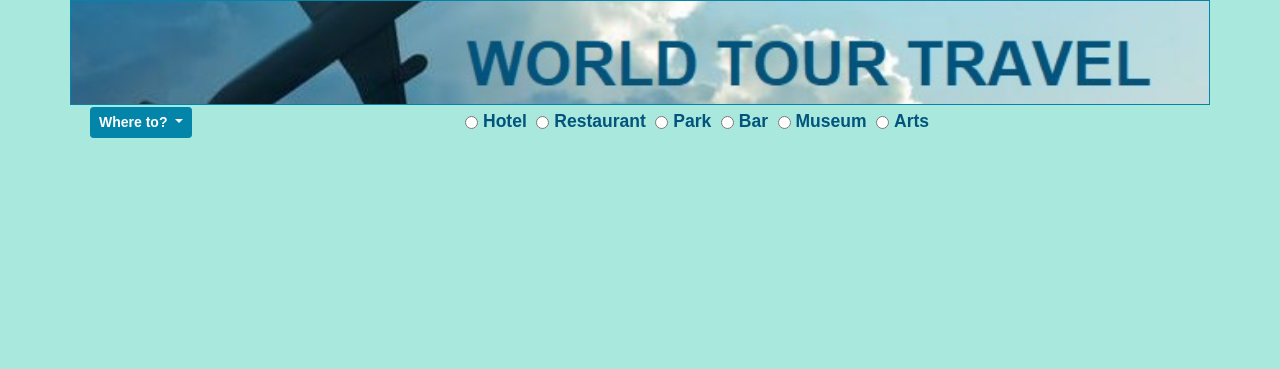
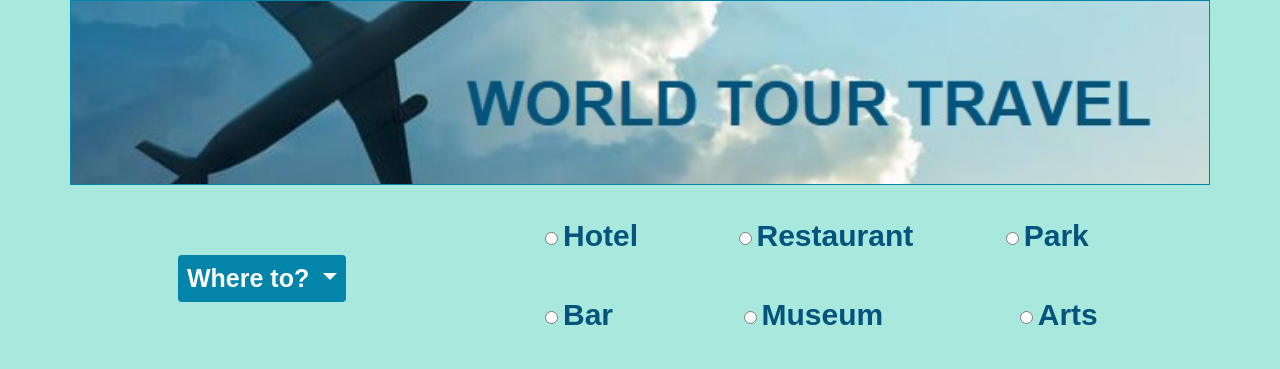
Before and after one commit to njdavies/milestone-project-two, a plain HTML site: page index.html in a window 1280 px wide. Shown: the top 369 px of the page. Drawn offline with nearby package versions, Linux system fonts and the light colour scheme; some packages are replaced by stand-ins of ours; grey boxes are pictures that could not be loaded.

Commit message:
Added Media Queries to make site fully responsive

```diff
--- a/assets/css/style.css
+++ b/assets/css/style.css
@@ -59,3 +59,210 @@ body {
 #map {
     height: 100%;
 }
+
+.infoWindow {
+    font-family: 'Encode Sans Semi Condensed', sans-serif;
+    font-weight: 500;
+    color: #02547D;
+}
+
+/*------------------------------------------Media Queries*/
+
+@media (min-width: 320px) and (max-width: 359px) {
+
+    .col-8 {
+        padding-bottom: 10px;
+        padding-right: 5px;
+    }
+
+    .btn {
+        font-size: 13px;
+    }
+
+    .form-check-inline {
+        padding-left: 10px;
+    }
+
+    .hotel-margin {
+        margin-right: 17px;
+    }
+
+    .park-margin {
+        margin-right: 22px;
+    }
+
+    .museum-margin {
+        margin-right: 0px;
+    }
+
+    #map {
+        height: 375px;
+    }
+}
+
+@media (min-width: 360px)  {
+
+    .col-8 {
+        padding-bottom: 9px;
+        padding-top: 5px;
+        padding-right: 0px;
+    }
+
+    .hotel-margin {
+        margin-right: 4px;
+    }
+
+    .restuarant-margin {
+        margin-right: 7px;
+    }
+
+    .bar-margin {
+        margin-right: 15px;
+    }
+
+    .museum-margin {
+        margin-right: 25px;
+    }
+
+    #map {
+        height: 465px;
+    }
+}
+
+@media (min-width: 375px) {
+
+    .col-8 {
+        padding-bottom: 15px;
+        padding-top: 11px;
+        padding-right: 0px;
+    }
+
+    #map {
+        height: 475px;
+    }
+}
+
+@media (min-width: 411px)  {
+
+    .col-8 {
+        padding-bottom: 15px;
+        padding-top: 11px;
+        padding-right: 0px;
+    }
+
+    .btn {
+        margin-left: 10px;
+    }
+
+    .hotel-margin {
+        margin-right: 11px;
+    }
+
+    .restuarant-margin {
+        margin-right: 11px;
+    }
+
+    .bar-margin {
+        margin-right: 22px;
+    }
+
+    .museum-margin {
+        margin-right: 29px;
+    }
+
+    #map {
+        height: 545px;
+    }
+}
+
+@media (min-width: 768px) {
+
+    .banner {
+        min-height: 195px;
+    }
+
+    .btn {
+        font-size: 20px;
+        margin-left: 50px;
+    }
+
+    .form-check-inline {
+        padding: 15px;
+        margin-left: 20px;
+        font-size: 20px;
+    }
+
+    .hotel-margin {
+        margin-right: 6px;
+    }
+
+    .park-margin {
+        margin-left: -10px;
+    }
+
+    .bar-margin {
+        margin-right: 26px;
+    }
+
+    .museum-margin {
+        margin-right: 32px;
+    }
+
+    #map {
+        height: 700px;
+    }
+}
+
+@media (min-width: 1024px) {
+
+    .banner {
+        min-height: 250px;
+    }
+
+    .col-4 {
+        padding-left: 25px;
+    }
+
+    .btn {
+        font-size: 25px;
+        margin-left: 83px;
+    }
+
+    .dropdown-menu {
+        min-width: 10rem;
+    }
+
+    .form-check-inline {
+        padding: 20px;
+        margin-left: 35px;
+        font-size: 20px;
+    }
+
+    #map {
+        height: 920px;
+    }
+}
+
+@media (min-width: 1200px) {
+
+    .banner {
+        min-height: 185px;
+    }
+
+    .form-check-inline {
+        margin-left: 60px;
+        font-size: 30px;
+    }
+
+    .hotel-margin {
+        margin-right: -4px;
+    }
+
+    .park-margin {
+        margin-left: -23px;
+    }
+
+    #map {
+        height: 600px;
+    }
+}
```
